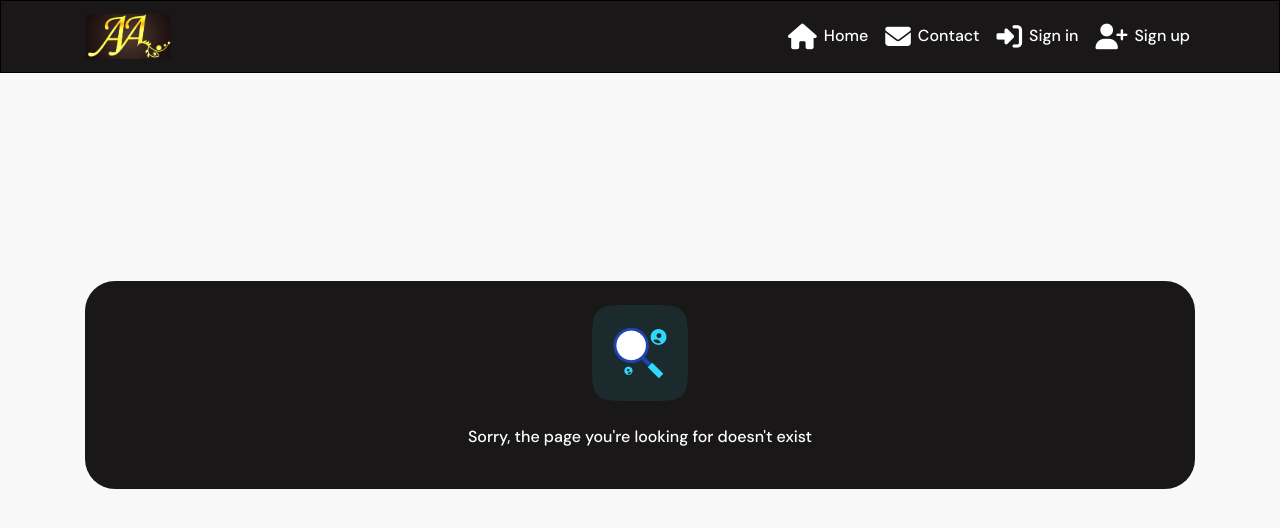
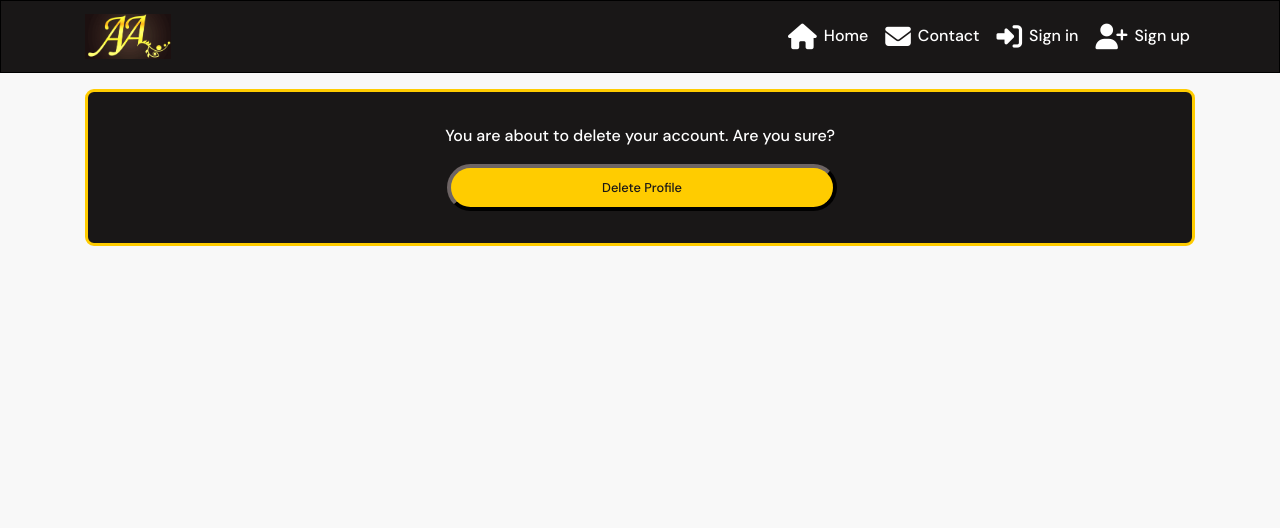
Before and after one commit to th-1982/artistery-avenue, a React (Create React App) app: page /profiles/1/delete in a window 1280 px wide. Shown: the top 528 px of the page. Built offline with nearby package versions, Linux system fonts and the light colour scheme; no server answers.

Commit message:
Create ProfileDeleteForm.js, apply button to MoreDropdown.js and routing to App.js

```diff
--- a/package.json
+++ b/package.json
@@ -12,6 +12,7 @@
     "react": "^17.0.2",
     "react-bootstrap": "^1.6.8",
     "react-dom": "^17.0.2",
+    "react-hook-form": "^7.50.1",
     "react-infinite-scroll-component": "^6.1.0",
     "react-router-dom": "^5.3.0",
     "react-scripts": "^5.0.1",
--- a/src/App.js
+++ b/src/App.js
@@ -2,7 +2,8 @@ import React from 'react';
 import styles from './App.module.css';
 import NavBar from './components/NavBar';
 import Container from "react-bootstrap/Container";
-import { Route, Switch } from "react-router-dom";
+import { Route } from "react-router-dom";
+import {Switch } from "react-router-dom";
 import "./api/axiosDefaults";
 import SignUpForm from "./pages/auth/SignUpForm";
 import SignInForm from "./pages/auth/SignInForm";
@@ -15,7 +16,8 @@ import ProfilePage from "./pages/profiles/ProfilePage";
 import UsernameForm from "./pages/profiles/UsernameForm";
 import UserPasswordForm from "./pages/profiles/UserPasswordForm";
 import ProfileEditForm from "./pages/profiles/ProfileEditForm";
-import CommentCreateForm from "./pages/comments/CommentCreateForm";
+import ContactCreateForm from "./pages/contacts/ContactCreateForm";
+import ProfileDeleteForm from "./pages/profiles/ProfileDeleteForm";
 import NotFound from "./components/NotFound";
 
 
@@ -79,7 +81,12 @@ function App() {
         path="/profiles/:id/edit"
         render={() => <ProfileEditForm />}
       />
-      <Route exact path="/contact/:id" render={() => <CommentCreateForm />} />
+      <Route
+        exact
+        path="/profiles/:id/delete"
+        render={() => <ProfileDeleteForm  id={profile_id}/>}
+      />
+      <Route exact path="/contact/:id" render={() => <ContactCreateForm />} />
       <Route render={() => <NotFound />} />
       </Switch>
      </Container>
--- a/src/components/MoreDropdown.js
+++ b/src/components/MoreDropdown.js
@@ -70,6 +70,15 @@ export function ProfileEditDropdown({ id }) {
           <i className="fas fa-key" />
           change password
         </Dropdown.Item>
+
+        {/*NOTE TO SELF: Bugged Component to Delete a User Password */}
+        <Dropdown.Item
+          onClick={() => history.push(`/profiles/${id}/delete`)}
+          aria-label="delete-profile"
+        >
+          <i className="fa-solid fa-user-xmark" />
+          Delete Account
+        </Dropdown.Item>
       </Dropdown.Menu>
     </Dropdown>
   );
--- a/src/pages/contacts/ContactCreateForm.js
+++ b/src/pages/contacts/ContactCreateForm.js
@@ -32,10 +32,14 @@ const ContactCreateForm = () => {
   };
 
   return (
-    <Row className={styles.Row}>
-      <Col className="my-auto p-0 p-md-2 d-flex align-items-center justify-content-center" md={12}>
-        <Container className={`${appStyles.Content} p-4 `}>
+    <Container className={`${appStyles.Content} p-4 mt-2`}>
+      <Row className="mb-3">
+        <Col>
           <h1 className={styles.Header}>Contact Us</h1>
+          </Col>
+          </Row>
+          <Row>
+          <Col>
           {successMessage && (
             <div className="alert alert-success" role="alert">
               {successMessage}
@@ -55,9 +59,9 @@ const ContactCreateForm = () => {
               <button className={`${btnStyles.Button} ${btnStyles.Wide} ${btnStyles.Bright}`} type="submit">Submit</button>
             </div>
           </Form>
-        </Container>
       </Col>
     </Row>
+    </Container>
   );
 };
 
--- /dev/null
+++ b/src/pages/profiles/ProfileDeleteForm.js
@@ -0,0 +1,44 @@
+import React from "react";
+import { useHistory } from "react-router-dom";
+import axios from "axios";
+import styles from '../../styles/Button.module.css';
+import btnStyles from "../../styles/Button.module.css";
+
+import Col from "react-bootstrap/Col";
+import Container from "react-bootstrap/Container";
+import Row from "react-bootstrap/Row";
+
+import appStyles from "../../App.module.css";
+
+const ProfileDeleteForm = ({ id }) => {
+  console.log("User/Profile ID:", id);
+  const history = useHistory();
+
+  const handleDelete = async () => {
+    try {
+      await axios.delete(`/profiles/${id}/delete/`);
+
+      localStorage.removeItem("accessToken");
+      history.push("/signup");
+    } catch (error) {
+      console.error("Error, Failed deleting profile");
+    }
+  };
+
+  return (
+    <Container className={`${appStyles.Content} p-4 mt-2`}>
+      <Row className={styles.Row}>
+        <Col className="my-auto p-0 p-md-2 d-flex align-items-center justify-content-center" md={12}>
+          <div>
+            <p>You are about to delete your account. Are you sure?</p>
+            <button className={`${btnStyles.Button} ${btnStyles.Wide} ${btnStyles.Bright}`} onClick={handleDelete}>
+              Delete Profile
+            </button>
+          </div>
+        </Col>
+      </Row>
+    </Container>
+  );
+};
+
+export default ProfileDeleteForm;
```
Also changed, not shown: 1 other file (tests, documents, lock files or other folders).
